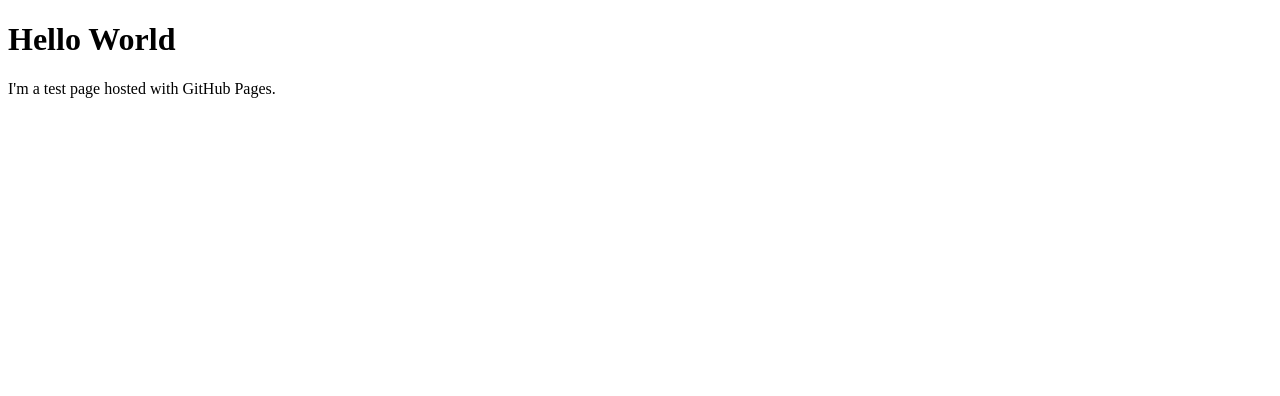
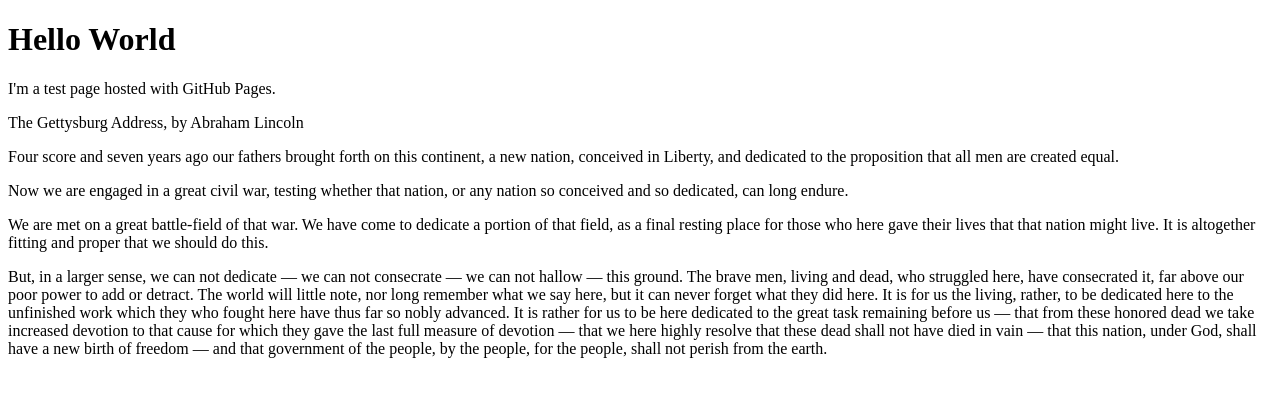
Before and after one commit to uliza/uliza.github.io, a plain HTML site: page index.html in a window 1280 px wide. Drawn offline with Linux system fonts and the light colour scheme.

Commit message:
test collapser

```diff
--- a/index.html
+++ b/index.html
@@ -6,4 +6,38 @@
     <p>I'm a test page hosted with GitHub Pages.</p>
 </body>
 
+<div class="deque-expander" id="gettysburg">
+    <div class="deque-expander-summary">
+        <span class="toggle-indicator"></span>
+        The Gettysburg Address, by Abraham Lincoln
+    </div>
+    <div class="deque-expander-content">
+        <p>Four score and seven years ago our fathers brought forth
+            on this continent, a new nation, conceived in Liberty, and
+            dedicated to the proposition that all men are created equal.</p>
+
+        <p>Now we are engaged in a great civil war, testing whether that
+            nation, or any nation so conceived and so dedicated, can long endure.</p>
+
+        <p>We are met on a great battle-field of that war. We have come to dedicate
+            a portion of that field, as a final resting place for those who here gave
+            their lives that that nation might live. It is altogether fitting and proper
+            that we should do this.</p>
+
+        <p>But, in a larger sense, we can not dedicate &mdash; we can not consecrate
+            &mdash; we can not hallow &mdash; this ground. The brave men, living and dead,
+            who struggled here, have consecrated it, far above our poor power to add or
+            detract. The world will little note, nor long remember what we say here, but
+            it can never forget what they did here. It is for us the living, rather, to
+            be dedicated here to the unfinished work which they who fought here have thus
+            far so nobly advanced. It is rather for us to be here dedicated to the great
+            task remaining before us &mdash; that from these honored dead we take increased
+            devotion to that cause for which they gave the last full measure of devotion
+            &mdash; that we here highly resolve that these dead shall not have died in vain
+            &mdash; that this nation, under God, shall have a new birth of freedom &mdash;
+            and that government of the people, by the people, for the people, shall not
+            perish from the earth.</p>
+    </div>
+</div>
+
 </html>
```
